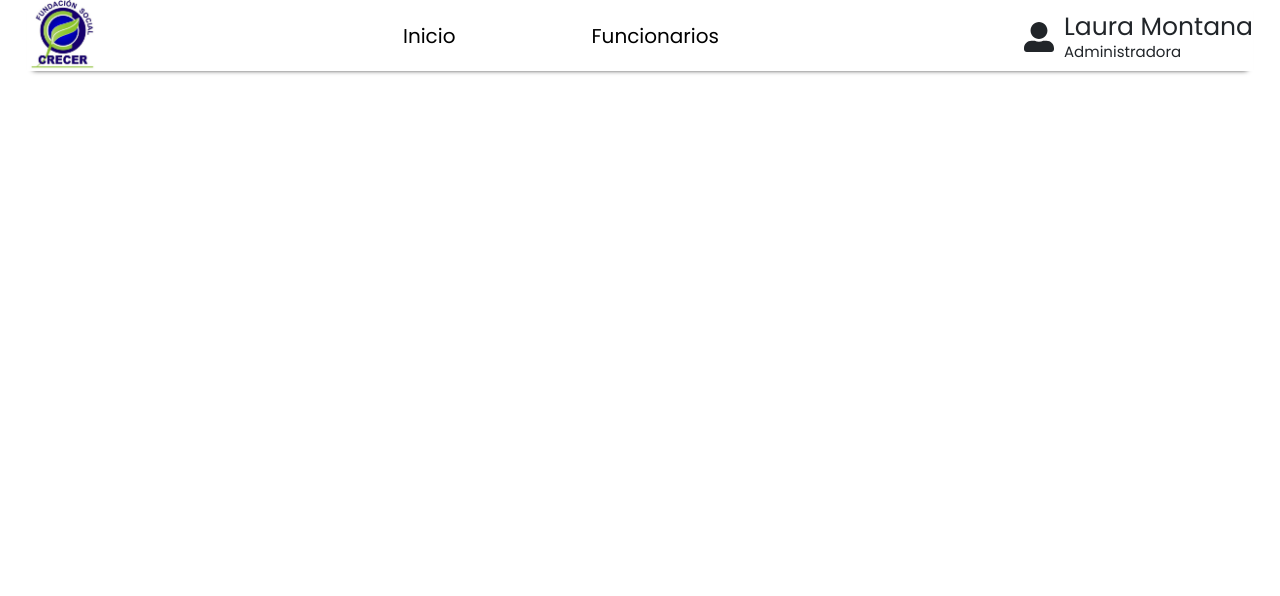
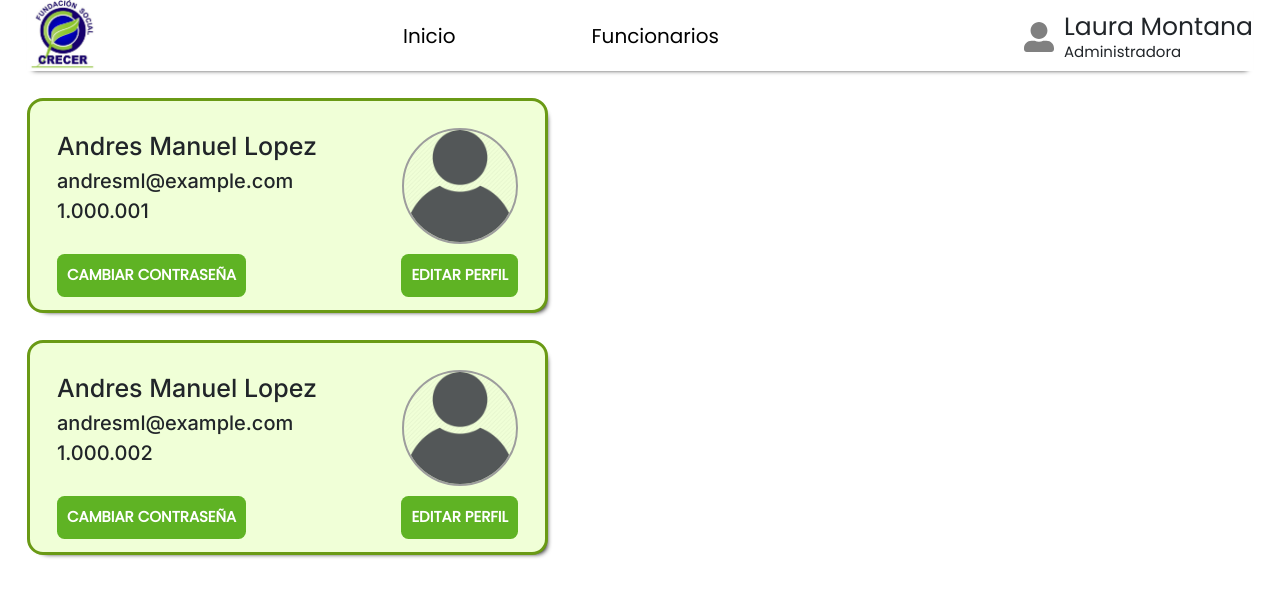
Before and after one commit to programateacademy/1-Fundacion-Social-Crecer-Front-end, a React (Vite) app: page / in a window 1280 px wide. Shown: the top 596 px of the page. Built offline with nearby package versions, Linux system fonts and the light colour scheme.

Commit message:
header and body of the cards of users deploy. solution to a require function doesn't allowed in Vite

```diff
--- a/src/App.jsx
+++ b/src/App.jsx
@@ -1,12 +1,14 @@
-import './components/header/Header.css'
-import Header from './components/header/Header.jsx'
-
+import React from 'react';
+import Header from'./components/header/Header.jsx';
+import CardUser from './pages/managers/CardUser.jsx';
+import './pages/managers/Managers.css';
 function App() {
   return (
     <>
-      <Header/>
+      <Header />
+      <CardUser/>
     </>
-  )
+  );
 }
 
-export default App
+export default App;
--- a/src/components/header/Header.css
+++ b/src/components/header/Header.css
@@ -1,4 +1,4 @@
-@import url('https://fonts.googleapis.com/css2?family=Inter:wght@400;500&display=swap');
+@import url('https://fonts.googleapis.com/css2?family=Inter:wght@400;500;800&display=swap');
 .header{
     display: flex;
     flex-direction: row;
@@ -50,6 +50,7 @@ border-bottom: 3px solid blue;
 .iconUser{
 font-size: 30px;
 margin-right: 10px;
+color:gray;
 }
 .adminProfile{
     margin-top: -5px;
--- a/src/components/header/Header.jsx
+++ b/src/components/header/Header.jsx
@@ -1,6 +1,8 @@
 import React from 'react'
-import logo  from "./logo.jpg";
+import logo  from './logo.jpg';
 import { FaUserAlt } from "react-icons/fa";
+import './Header.css';
+
 function Header() {
     return (
         <div className='header'>
--- /dev/null
+++ b/src/pages/managers/CardUser.jsx
@@ -0,0 +1,31 @@
+import React,{useState} from "react";
+import UserList from "./UserList.jsx";
+
+export default function CardUser(){
+    const [data,setData]=useState(UserList);
+    return(
+        <div className="userCards">
+                {data.map((values)=>{
+                const {id,name,email,img}=values;
+                return(
+                    <>
+                        <div className="cardUser" key={id}>
+                            <div className="dataUser">
+                                <div className="stringUser">
+                                    <div className="nameUser">{name}</div>
+                                    <div className="nameEmail">{email}</div>
+                                    <div className="idUser">{id}</div>
+                                </div>
+                                <img className="imgUser" src={img} alt="" />
+                            </div>
+                            <div className="profileUserButtons">
+                                <button className="userButton">CAMBIAR CONTRASEÑA</button>
+                                <button className="userButton">EDITAR PERFIL</button>
+                            </div>
+                        </div>
+                    </>
+                )
+            })}
+        </div>
+    );
+}
--- a/src/pages/managers/Managers.css
+++ b/src/pages/managers/Managers.css
@@ -0,0 +1,53 @@
+@import url('https://fonts.googleapis.com/css2?family=Inter:wght@400;500;800&display=swap');
+.cardUser{
+    height: 215px;
+    width: 521px;
+    display: flex;
+    flex-direction: column;
+    border: 3px solid #6A9A15;
+    border-radius:1em;
+    background-color: #F0FFD7;
+    padding: 27px;
+    margin: 27px;
+    box-shadow: 5px 5px 5px -6px black;
+}
+.dataUser{
+    display: flex;
+    flex-direction: row;
+    justify-content: space-between;
+}
+.imgUser{
+    border: 2px solid #9D9D9D;
+    -moz-border-radius: 50%;
+    -webkit-border-radius: 50%;
+    width: 116px ;
+    height: 116px;
+}
+.profileUserButtons{
+    margin-top: 10px;
+    display: flex;
+    flex-direction: row;
+    justify-content: space-between;
+
+}
+.userButton{
+    border: none;
+    background-color: #5FB324;
+    color: white;
+    font-size: 15px;
+    font-weight: 800;
+    padding-left: 17px;
+    padding-right: 17px;
+    padding: 10px;
+    border-radius:0.5em;
+}
+.nameUser,.nameEmail,.idUser{
+    font-family: 'Inter', sans-serif;
+    font-weight: 500;
+}
+.nameUser{
+    font-size: 25px;
+}
+.nameEmail,.idUser{
+    font-size: 20px;
+}
--- /dev/null
+++ b/src/pages/managers/UserList.jsx
@@ -0,0 +1,15 @@
+import modelUser from './userImage.png';
+
+const UserList=[
+    {   id:"1.000.001",
+        name: "Andres Manuel Lopez",
+        email:"andresml@example.com",
+        img: modelUser,
+    },
+    {   id:"1.000.002",
+        name: "Andres Manuel Lopez",
+        email:"andresml@example.com",
+        img: modelUser,
+    },
+    ]
+export default UserList;
```
Also changed, not shown: src/pages/managers/Managers.jsx (deleted, +0 -9 lines), src/pages/managers/userImage.png (added).
